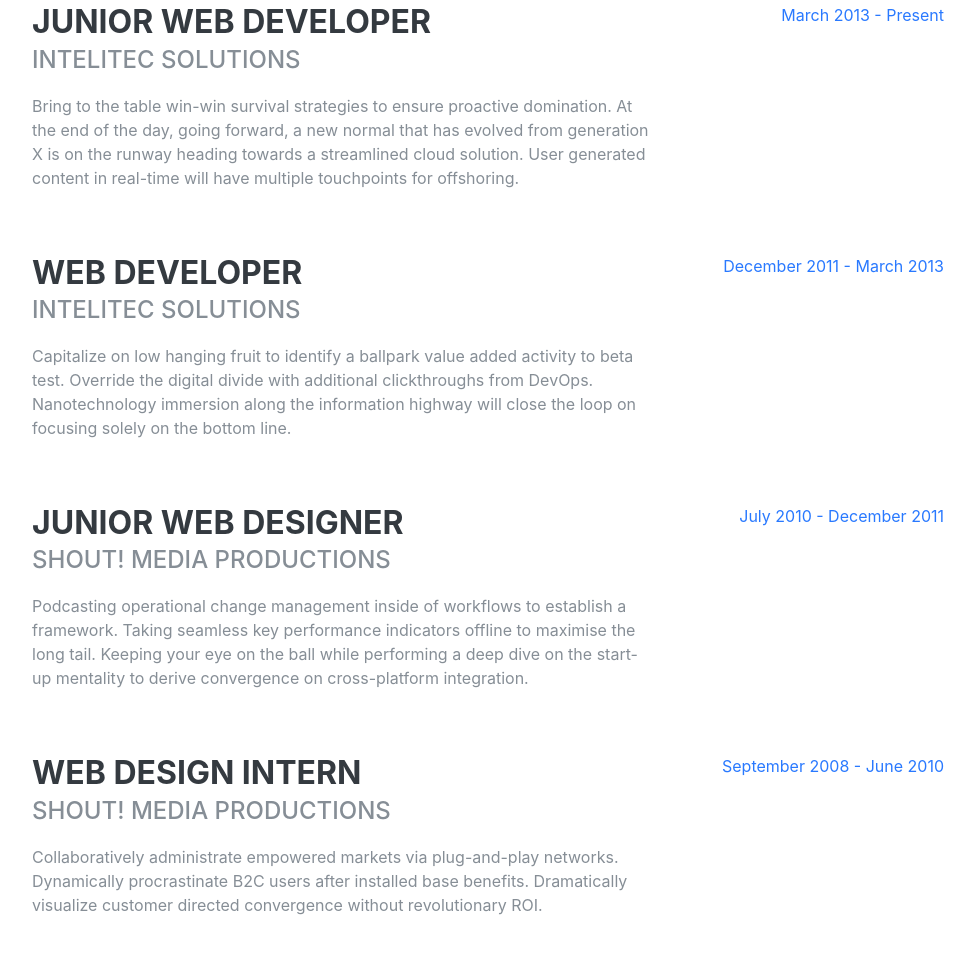
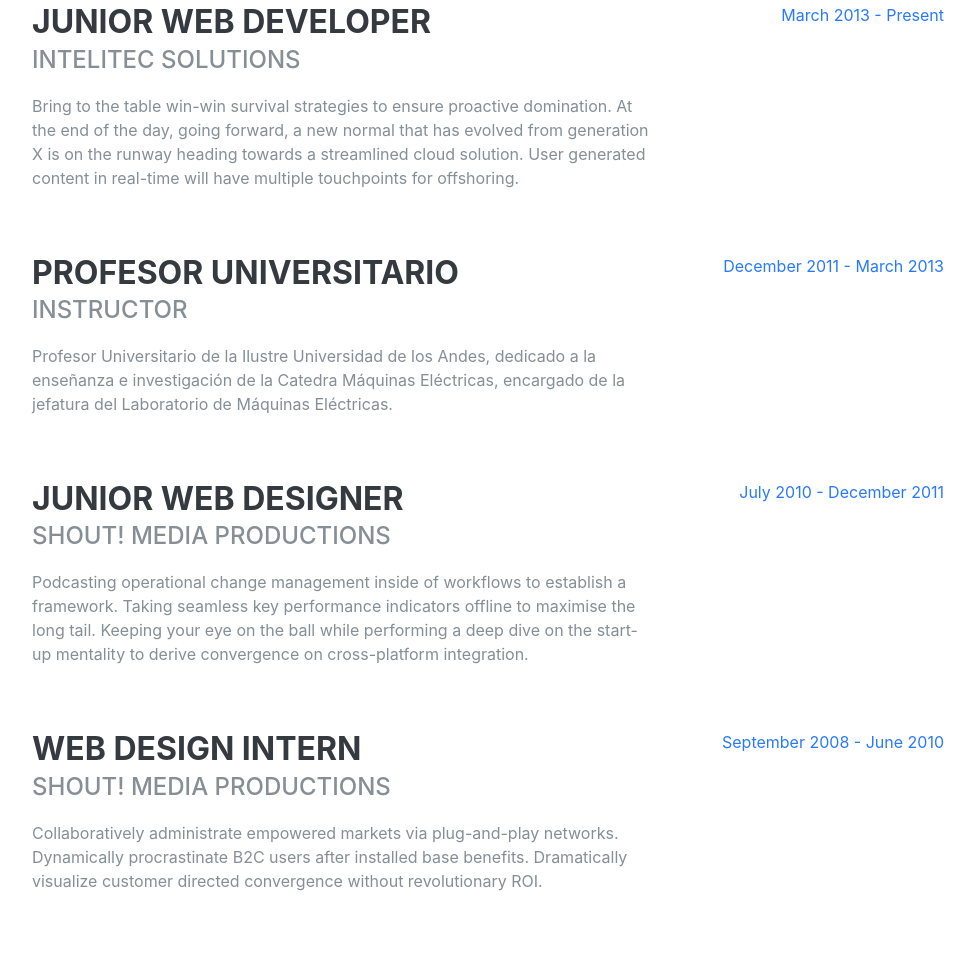
Before and after one commit to carlosnp/carlosnp.github.io, a plain HTML site: page index.html in a window 1280 px wide. Shown: the part 961-1915 px from the top of the page, without its empty margins (288-1262 px from the left). Drawn offline with Linux system fonts and the light colour scheme; a web font is replaced by a local one.

Commit message:
actualizacion de experiencia

```diff
--- a/index.html
+++ b/index.html
@@ -106,9 +106,9 @@
 
           <div class="resume-item d-flex flex-column flex-md-row mb-5">
             <div class="resume-content mr-auto">
-              <h3 class="mb-0">Web Developer</h3>
-              <div class="subheading mb-3">Intelitec Solutions</div>
-              <p>Capitalize on low hanging fruit to identify a ballpark value added activity to beta test. Override the digital divide with additional clickthroughs from DevOps. Nanotechnology immersion along the information highway will close the loop on focusing solely on the bottom line.</p>
+              <h3 class="mb-0">Profesor Universitario</h3>
+              <div class="subheading mb-3">Instructor</div>
+              <p>Profesor Universitario de la Ilustre Universidad de los Andes, dedicado a la enseñanza e investigación de la Catedra Máquinas Eléctricas, encargado de la jefatura del Laboratorio de Máquinas Eléctricas.</p>
             </div>
             <div class="resume-date text-md-right">
               <span class="text-primary">December 2011 - March 2013</span>
```
Also changed, not shown: img/profile.jpg (deleted).
